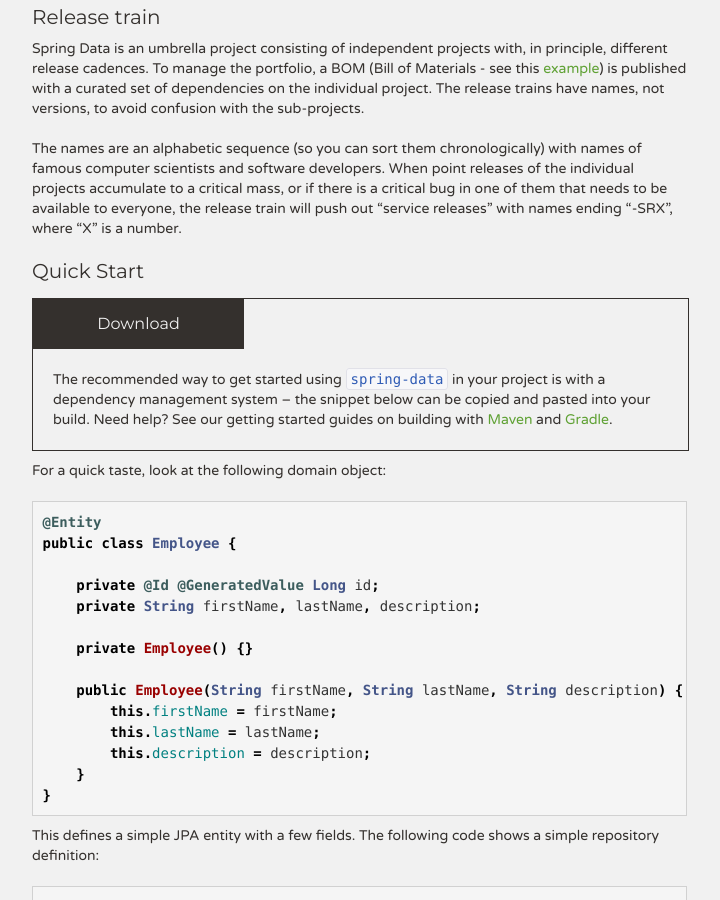
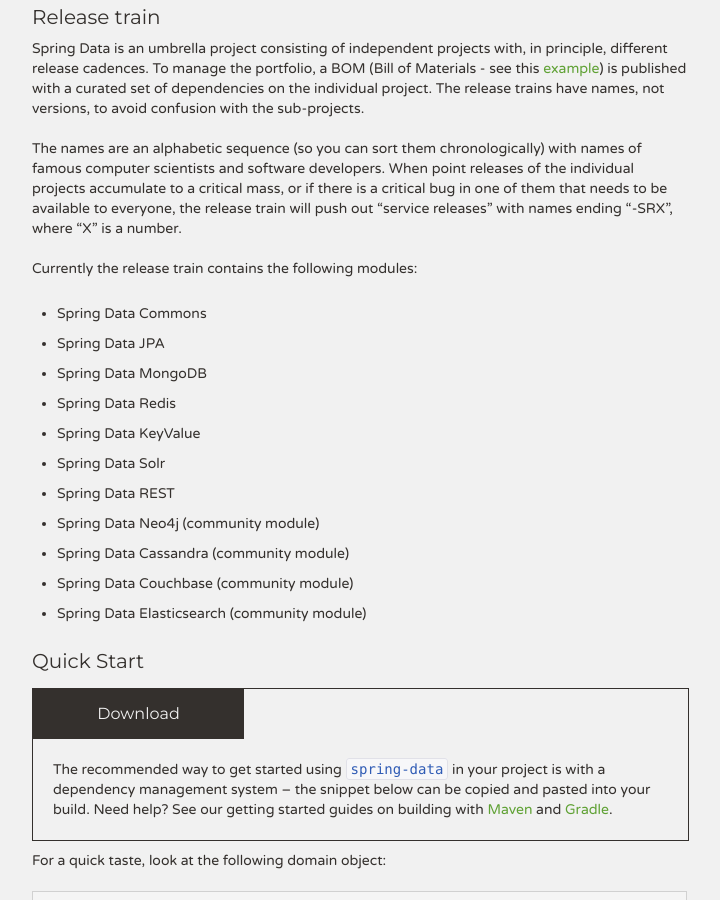
Before and after one commit to spring-projects/spring-data, a Jekyll site: the page built from index.html, in a window 1280 px wide and 900 px high, scrolled down 1715 px. Shown: the whole window, without its empty margins (96-816 px from the left). Built offline with Jekyll 4.4.1, drawn with Linux system fonts in a browser that asks for light colours; Markdown is read by kramdown in place of the engine named in the settings.

Commit message:
Explicitly listed release train modules.

```diff
--- a/index.html
+++ b/index.html
@@ -75,6 +75,20 @@
 Spring Data is an umbrella project consisting of independent projects with, in principle, different release cadences. To manage the portfolio, a BOM (Bill of Materials - see this [example](https://github.com/spring-projects/spring-data-examples/tree/master/bom)) is published with a curated set of dependencies on the individual project. The release trains have names, not versions, to avoid confusion with the sub-projects.
 
 The names are an alphabetic sequence (so you can sort them chronologically) with names of famous computer scientists and software developers. When point releases of the individual projects accumulate to a critical mass, or if there is a critical bug in one of them that needs to be available to everyone, the release train will push out "service releases" with names ending "-SRX", where "X" is a number.
+
+Currently the release train contains the following modules:
+
+* Spring Data Commons
+* Spring Data JPA
+* Spring Data MongoDB
+* Spring Data Redis
+* Spring Data KeyValue
+* Spring Data Solr
+* Spring Data REST
+* Spring Data Neo4j (community module)
+* Spring Data Cassandra (community module)
+* Spring Data Couchbase (community module)
+* Spring Data Elasticsearch (community module)
 
 <a name="quick-start"></a>
 ## Quick Start
```
